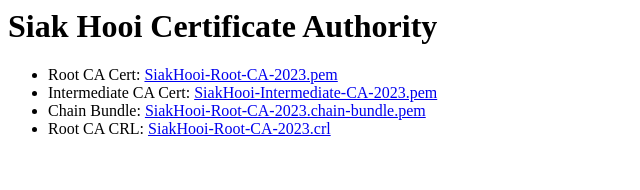
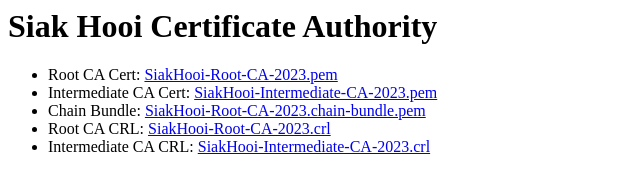
Before and after one commit to siakhooi/ca, a plain HTML site: page docs/index.html in a window 1280 px wide. Shown: the whole page, without its empty margins (0-640 px from the left). Drawn offline with Linux system fonts and the light colour scheme.

Commit message:
add intca crl

```diff
--- a/docs/index.html
+++ b/docs/index.html
@@ -21,6 +21,10 @@
         Root CA CRL:
         <a href="SiakHooi-Root-CA-2023.crl">SiakHooi-Root-CA-2023.crl</a>
       </li>
+      <li>
+        Intermediate CA CRL:
+        <a href="SiakHooi-Intermediate-CA-2023.crl">SiakHooi-Intermediate-CA-2023.crl</a>
+      </li>
     </ul>
   </body>
 </html>
```
Also changed, not shown: 2 other files.
